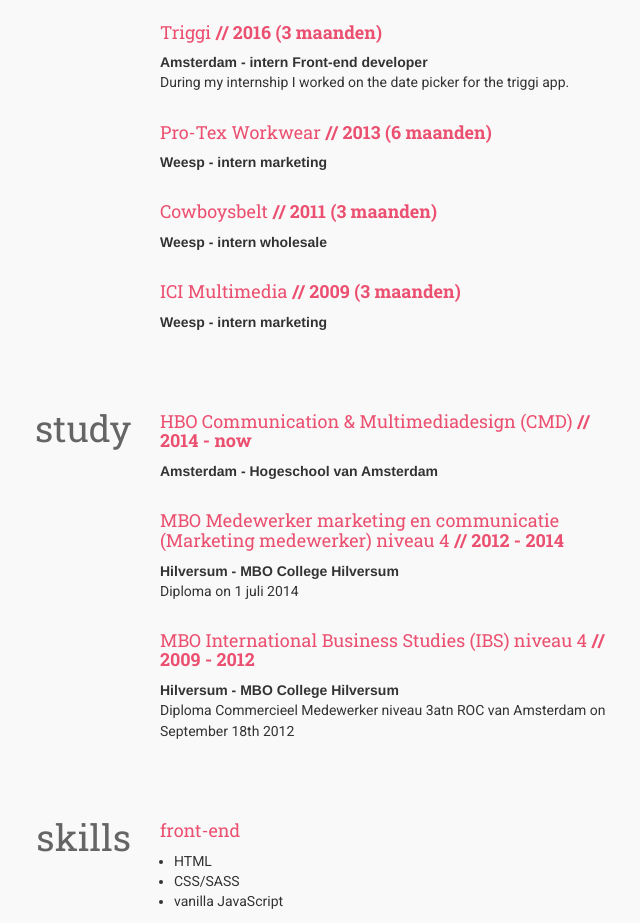
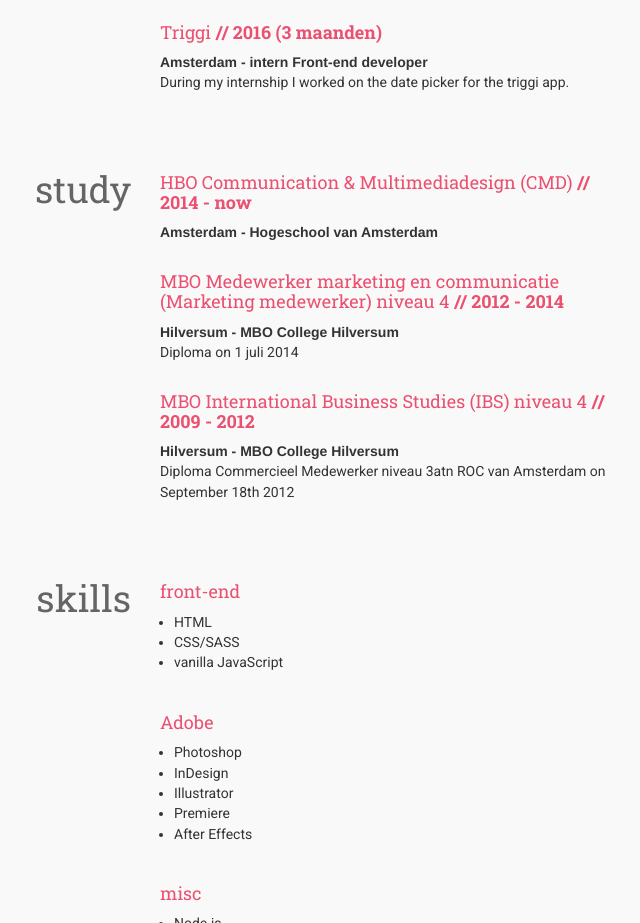
Before and after one commit to olli208/olli208.github.io, a plain HTML site: page index.html in a window 1280 px wide. Shown: the part 1460-2383 px from the top of the page, without its empty margins (399-1039 px from the left). Drawn offline with nearby package versions, Linux system fonts and the light colour scheme; some packages are replaced by stand-ins of ours; files whose address does not match are found by name; a web font is replaced by a local one.

Commit message:
cv part 2

```diff
--- a/index.html
+++ b/index.html
@@ -149,21 +149,6 @@
                 <b>Amsterdam - intern Front-end developer</b>
                 <p>During my internship I worked on the date picker for the triggi app.</p>
 
-                <h4 id="helemaalniks">1</h4>
-
-                <h4>Pro-Tex Workwear <b>// 2013 (6 maanden)</b></h4>
-                <b>Weesp - intern marketing </b>
-
-                <h4 id="helemaalniks">1</h4>
-
-                <h4>Cowboysbelt <b>// 2011 (3 maanden)</b></h4>
-                <b>Weesp - intern wholesale </b>
-
-                <h4 id="helemaalniks">1</h4>
-
-                <h4>ICI Multimedia <b>// 2009 (3 maanden)</b></h4>
-                <b>Weesp - intern marketing</b>
-
             </div>
 
             <div class="col-md-3 col-md-offset-2 text-right" id="links">
```
